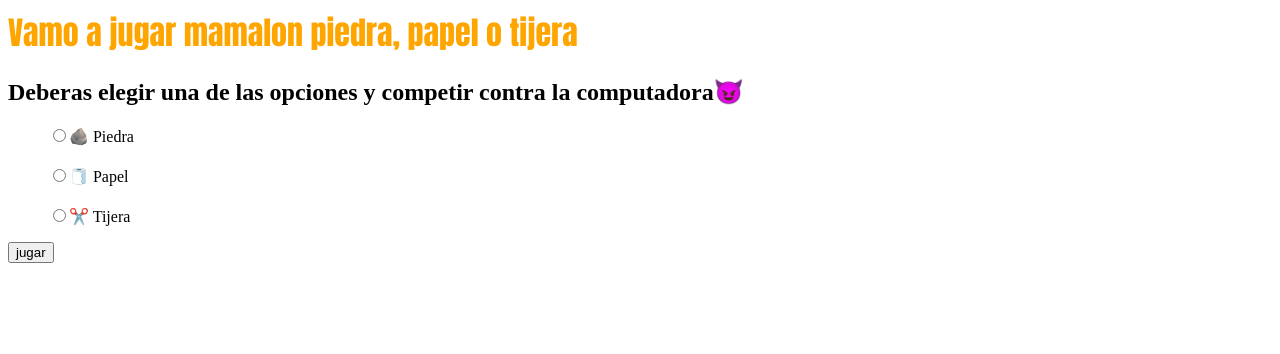
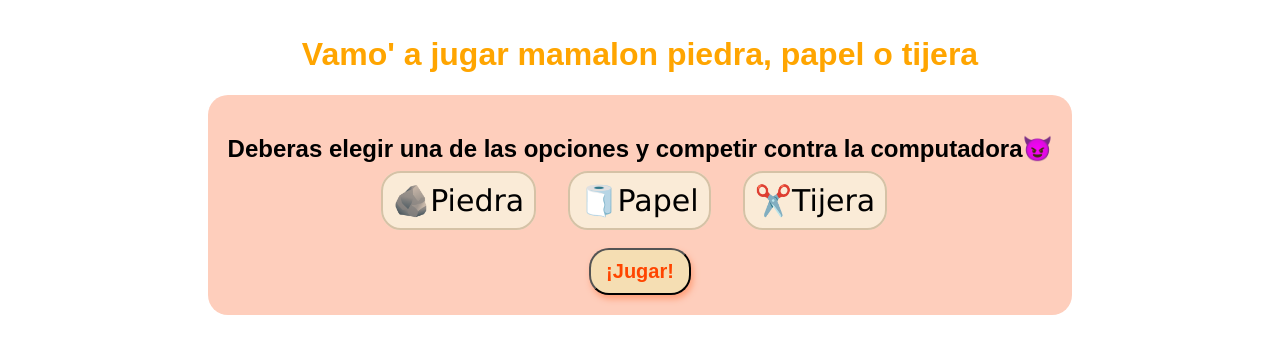
Before and after one commit to CaperAsDev/ProgramacionBasica2022, a plain HTML site: page jugando.html in a window 1280 px wide. Drawn offline with Linux system fonts and the light colour scheme.

```diff
--- a/jugando.html
+++ b/jugando.html
@@ -1,54 +1,93 @@
+<!DOCTYPE html>
 <html>
     <head>
         <meta charset="utf-8"/>
         <title>Jueguito chingon</title>
         <style>
+
+            body{
+                margin: 15px auto;
+                width: 80%;
+                display: flex;
+                flex-direction: column;
+                align-items: center;
+            }
             .titulo{
-                font-family: Impact, Haettenschweiler, 'Arial Narrow Bold', sans-serif;
+                font-family:  'Arial Narrow Bold', sans-serif;
                 color: orange;
             }
-
-            .opciones{
-                list-style: none;
+            section{
+                display: flex;
+                flex-direction: column;
+                align-items: center;
+                background-color: rgb(254, 206, 188);
+                border-radius: 20px;
+                padding: 20px;
+            }
+            h2{
+                font-family: Arial, Helvetica, sans-serif;
+            }
+            form label span {
+                font-size: 30px;
+                margin-right: 20px;
+                font-family: Verdana, Geneva, Tahoma, sans-serif;
+                background-color: antiquewhite;
+                border-radius: 20px;
+                padding: 10px;
+                border: solid 2px rgb(213, 194, 166);
+            }
+            form label span:hover{
+                box-shadow: 2px 4px 6px lightsalmon;
+                background-color: rgb(208, 238, 241);
+            }
+            form input{
+                appearance: none;
+                visibility: hidden;
 
             }
-            .opciones li{
-                margin-top: 20px;
+            form label input[type=radio]:checked + span{
+                box-shadow: 2px 4px 6px rgb(129, 39, 3);
+                background-color: rgb(179, 209, 245);
 
             }
-            .opciones li a{
+
+            #jugar{
+                margin-top: 30px;
+                padding: 10px 15px;
                 font-size: 20px;
-                font-family: Arial, Helvetica, sans-serif;
-                color: #000;
-                text-decoration: none;
+                font-weight: bold;
+                color: orangered;
+                background-color: wheat;
+                border-radius: 20px;
+                box-shadow: 2px 4px 6px lightsalmon;
+            }
+            #jugar:hover{
+                background-color: lightsalmon;
+                color: white;
+            }
 
-            }
 
         </style>
     </head>
     <body>
         <header>
+            <h1 class="titulo">Vamo' a jugar mamalon piedra, papel o tijera</h1>
+        </header>
+        <section>
 
-            <h1 class="titulo">Vamo a jugar mamalon piedra, papel o tijera</h1>
+            <h2>Deberas elegir una de las opciones y competir contra la computadora<span>😈</span></h2>
 
-        </header>
+            <form action="" class="options_container">
 
+                <label ><input type="radio" name="seleccion" id="piedra" class="seleccion"><span>🪨Piedra</span></label>
+                <label ><input type="radio" name="seleccion" id="papel" class="seleccion"><span>🧻Papel</span></label>
+                <label ><input type="radio" name="seleccion" id="tijera" class="seleccion"><span>✂️Tijera</span></label>
 
-        <h2>Deberas elegir una de las opciones y competir contra la computadora<span>😈</span></h2>
+            </form>
 
-        <ul class="opciones">
-            <li class="opciones_piedra">
-                <input type="radio" id="piedra" name="opciones" value="1"><span>🪨</span> Piedra</input>
-            </li>
-            <li class="opciones_papel">
-                <input type="radio" id="papel"  name="opciones" value="2"><span>🧻</span> Papel</input>
-            </li>
-            <li class="opciones_tijera">
-                <input type="radio" id="tijera" name="opciones" value="3"><span>✂️</span> Tijera</input>
-            </li>
-        </ul>
-        <input id="jugar" type="button" value="jugar" onclick="evaluar()" >
+            <input id="jugar" type="button" value="¡Jugar!" onclick="evaluar()" >
+        </section>
 
-        <script src=""></script>
+        <script src="./jugando.js"></script>
     </body>
 </html>
--- a/jugando.js
+++ b/jugando.js
@@ -1,7 +1,8 @@
 /* primero vamos a generar las variables de los jugarores */
 
-let jugador = document.getElementById("piedra").value;
-console.log(jugador);
+let jugador = 0;
+let computador = 0;
+let escogida = ["Piedra","Papel","Tijera"];
 
 //El numero que eligira el computador es aleatoria asi que hacemos la funcion para generar ese numero
 
@@ -9,15 +10,40 @@
     return Math.floor(Math.random()* (max - min + 1) + min)
 }
 
-let computador = aleatorio ( 1, 3);
-console.log( jugador, computador);
+//Ahora haremos la funcion que activara el boton jugar de nuestra pagina
 
-//Ahora vamos a escribir las condiciones de juego donde 1 = piedra, 2 = papel y 3 = tijera
 function evaluar(){
-    console.log("si funciona el boton")
+//Con cada click queremos un nuevo numero aleatorio para la seleccion del computador
+    computador = aleatorio(0,2);
+    console.log(escogida[computador]);
+
+//Esto me trae un nodeList con los imputs que en su atributo name son iguales a "seleccion" de nuestro html, este nodelist parece un array pero no lo es asi que debo convertirlo a array.
+
+    let nodeList = document.querySelectorAll('input.seleccion');
+    let arrayOpciones = Array.apply(null, nodeList);
+    // console.log(arrayOpciones);
+
+//Traer el index de la opcion del array que tenga su propiedad checked en true
+
+    const seleccionado = arrayOpciones.findIndex((fruit) => fruit.checked === true);
+
+//Ahora pasamos el numero del index(seleccionado) a nuestra variable jugador
+
+jugador = seleccionado;
+
+//Evaluando jugada
+
     if(jugador == computador){
-        alert(`Empate `)
+        alert(`🤬 Empate: Ambos escogieron ${escogida[jugador]} `)
+    }else if(jugador == 0 && computador == 2){
+       return alert(`🥳 Le ganaste con tu poderosa ${escogida[jugador]} a la debil ${escogida[computador]} del computador` );
+    }
+    else if(jugador == 1 && computador == 0){
+       return alert(`🤩 Le ganaste con tu poderoso ${escogida[jugador]} a la debil ${escogida[computador]} del computador`);
+    }
+    else if(jugador == 2 && computador == 1){
+       return alert(`😎 Le ganaste con tu poderosa ${escogida[jugador]} al debil ${escogida[computador]} del computador`);
     }else{
-        alert("no es empate")
+        return alert(`😈 Destrozaron tu triste ${escogida[jugador]} con la vieja confiable ${escogida[computador]} del computador`)
     }
 }
```
